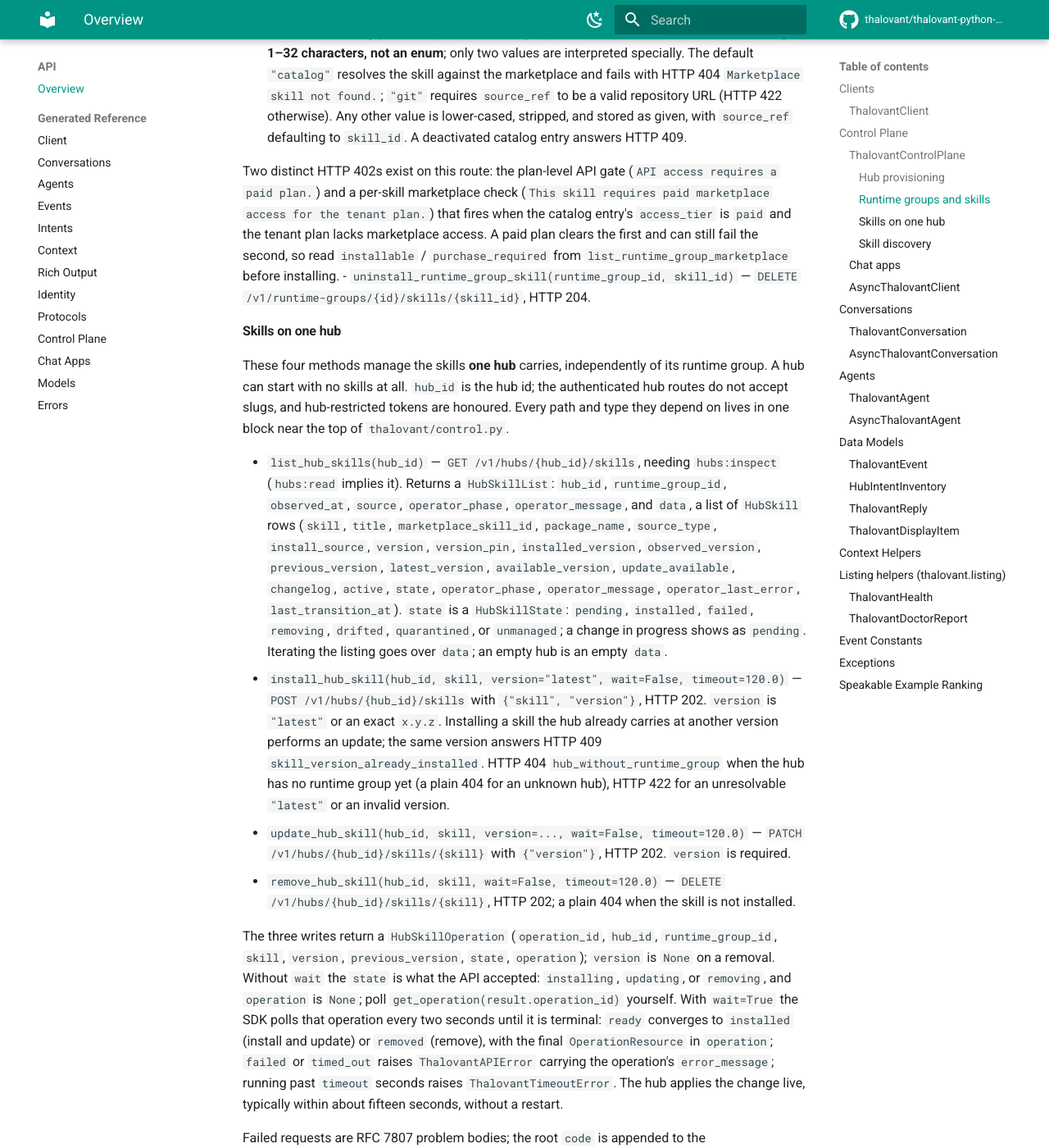
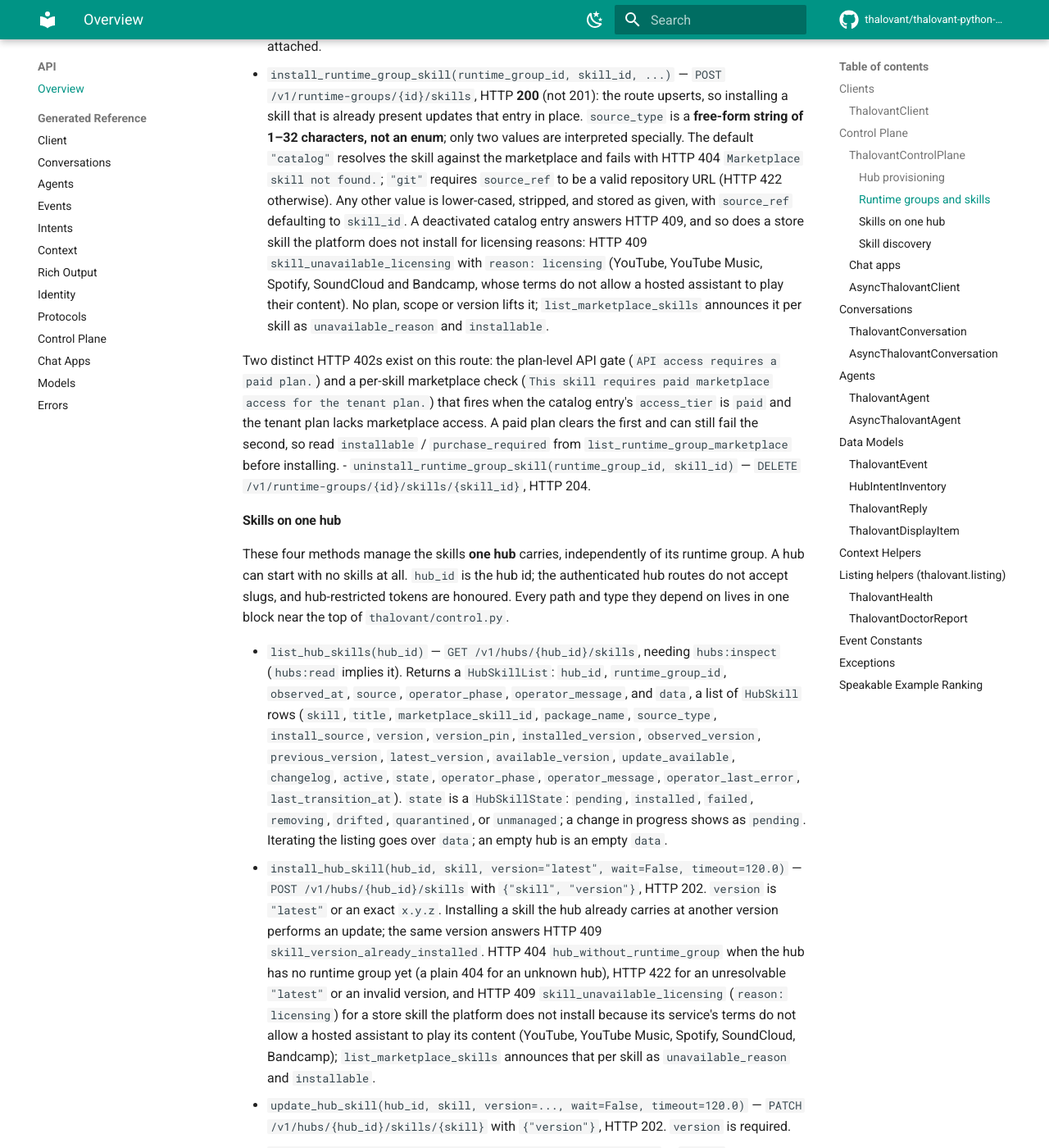
Before and after one commit to thalovant/thalovant-python-sdk, an MkDocs documentation site: the page built from docs/api-reference.md, in a window 1280 px wide and 1400 px high, scrolled down 7315 px. Shown: the whole window at 82% size. Built offline with MkDocs 1.6.1 and Material for MkDocs 9.7.7, drawn with Linux system fonts in a browser that asks for light colours; comment, search, counter and statistics services are not loaded; some of the changed text lies outside the part shown.

Commit message:
Reference docs: the hub listing review, the store's availability fields and its licensing refusal (#110)
Documentation only. docs/api-reference.md now says what thalovant-api's launch data-protection change (2026-09-28) added and the SDK already passes through: listing_review_status (unreviewed, pending, approved, rejected), listing_reviewed_at, listing_reviewed_by and listing_review_note on get_hub, with list_public_hubs listing approved hubs only; installable and unavailable_reason on list_marketplace_skills, with GET /v1/public/skills leaving such skills out; and HTTP 409 skill_unavailable_licensing (reason licensing) on install_runtime_group_skill and install_hub_skill, for the media skills whose terms do not allow hosted playback. No src/ change, so auto-release.yml cuts no release and the parity reference digest does not move. MAINTENANCE_REPORT.md records what the launch declarations still leave open.

Co-Authored-By: Claude Fable 5.1 <noreply@anthropic.com>

```diff
--- a/docs/api-reference.md
+++ b/docs/api-reference.md
@@ -96,7 +96,11 @@ Methods:
 - `login_with_browser(scopes=None, client_name=None, open_browser=True, prompt=None, timeout=900.0)`
 - `list_hubs(limit=100, cursor=None, owner_id=None)`
 - `list_public_hubs(limit=24, cursor=None)`
-- `get_hub(hub_id)`
+- `get_hub(hub_id)` — the hub resource. A public hub's listing review travels
+  on it: `listing_review_status` (`unreviewed`, `pending`, `approved` or
+  `rejected`), `listing_reviewed_at`, `listing_reviewed_by` and
+  `listing_review_note`. A hub made public waits in `pending` until an
+  administrator approves it, and `list_public_hubs` lists approved hubs only.
 - `get_public_hub(hub_ref)`
 - `get_operation(operation_id)`
 - `create_client(payload, idempotency_key=None)`
@@ -288,7 +292,13 @@ spellings, which are converted before the request is sent.
   `Marketplace skill not found.`; `"git"` requires `source_ref` to be a valid
   repository URL (HTTP 422 otherwise). Any other value is lower-cased,
   stripped, and stored as given, with `source_ref` defaulting to `skill_id`.
-  A deactivated catalog entry answers HTTP 409.
+  A deactivated catalog entry answers HTTP 409, and so does a store skill the
+  platform does not install for licensing reasons: HTTP 409
+  `skill_unavailable_licensing` with `reason: licensing` (YouTube, YouTube
+  Music, Spotify, SoundCloud and Bandcamp, whose terms do not allow a hosted
+  assistant to play their content). No plan, scope or version lifts it;
+  `list_marketplace_skills` announces it per skill as `unavailable_reason` and
+  `installable`.
 
   Two distinct HTTP 402s exist on this route: the plan-level API gate
   (`API access requires a paid plan.`) and a per-skill marketplace check
@@ -328,7 +338,11 @@ near the top of `thalovant/control.py`.
   answers HTTP 409 `skill_version_already_installed`. HTTP 404
   `hub_without_runtime_group` when the hub has no runtime group yet (a plain
   404 for an unknown hub), HTTP 422 for an unresolvable `"latest"` or an
-  invalid version.
+  invalid version, and HTTP 409 `skill_unavailable_licensing` (`reason:
+  licensing`) for a store skill the platform does not install because its
+  service's terms do not allow a hosted assistant to play its content (YouTube,
+  YouTube Music, Spotify, SoundCloud, Bandcamp); `list_marketplace_skills`
+  announces that per skill as `unavailable_reason` and `installable`.
 - `update_hub_skill(hub_id, skill, version=..., wait=False, timeout=120.0)` —
   `PATCH /v1/hubs/{hub_id}/skills/{skill}` with `{"version"}`, HTTP 202.
   `version` is required.
@@ -371,7 +385,12 @@ body as a `dict`, and omit query parameters that are `None`, blank, or `False`.
   `source_ref`, `package_name`, `compatibility`, `config_schema`,
   `secret_schema`) and the presentation and access fields (`title`, `summary`,
   `category`, `tags`, `verified`, `support_level`, `access_tier`,
-  `billing_sku`, `rating_average`, `is_active`). `owner_id` and
+  `billing_sku`, `rating_average`, `is_active`), and whether the store will
+  install the entry at all: `installable`, with `unavailable_reason`
+  (`licensing` for the media skills whose terms do not allow hosted playback)
+  when it will not; installing such a skill answers HTTP 409
+  `skill_unavailable_licensing`, and `GET /v1/public/skills` leaves it out.
+  `owner_id` and
   `include_inactive` apply to admin tokens only — the API **silently** scopes a
   non-admin caller to their own tenant and to active entries regardless of what
   is sent, rather than raising (contrast `list_runtime_groups`, which answers
```
Also changed, not shown: MAINTENANCE_REPORT.md (+17 -1 lines).
